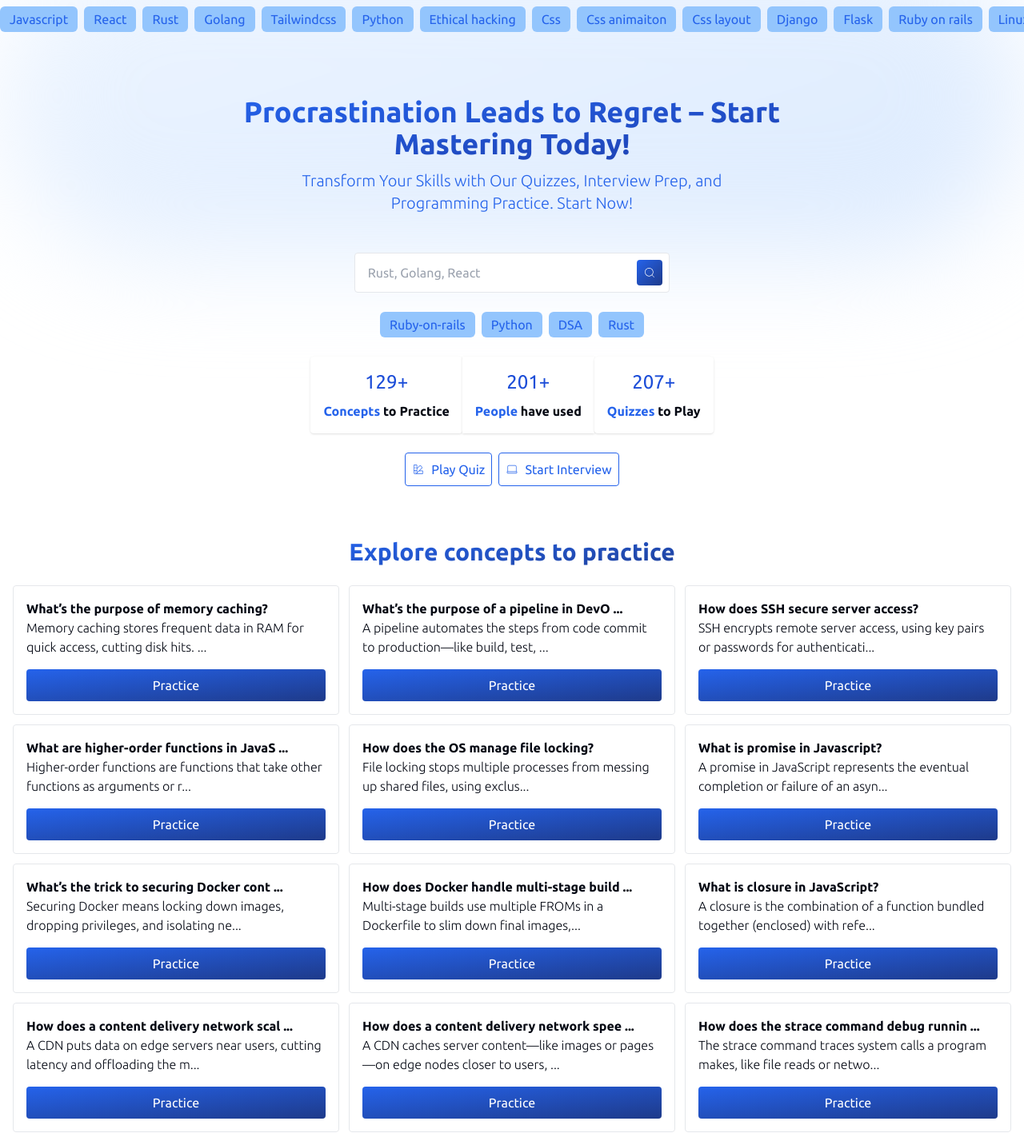
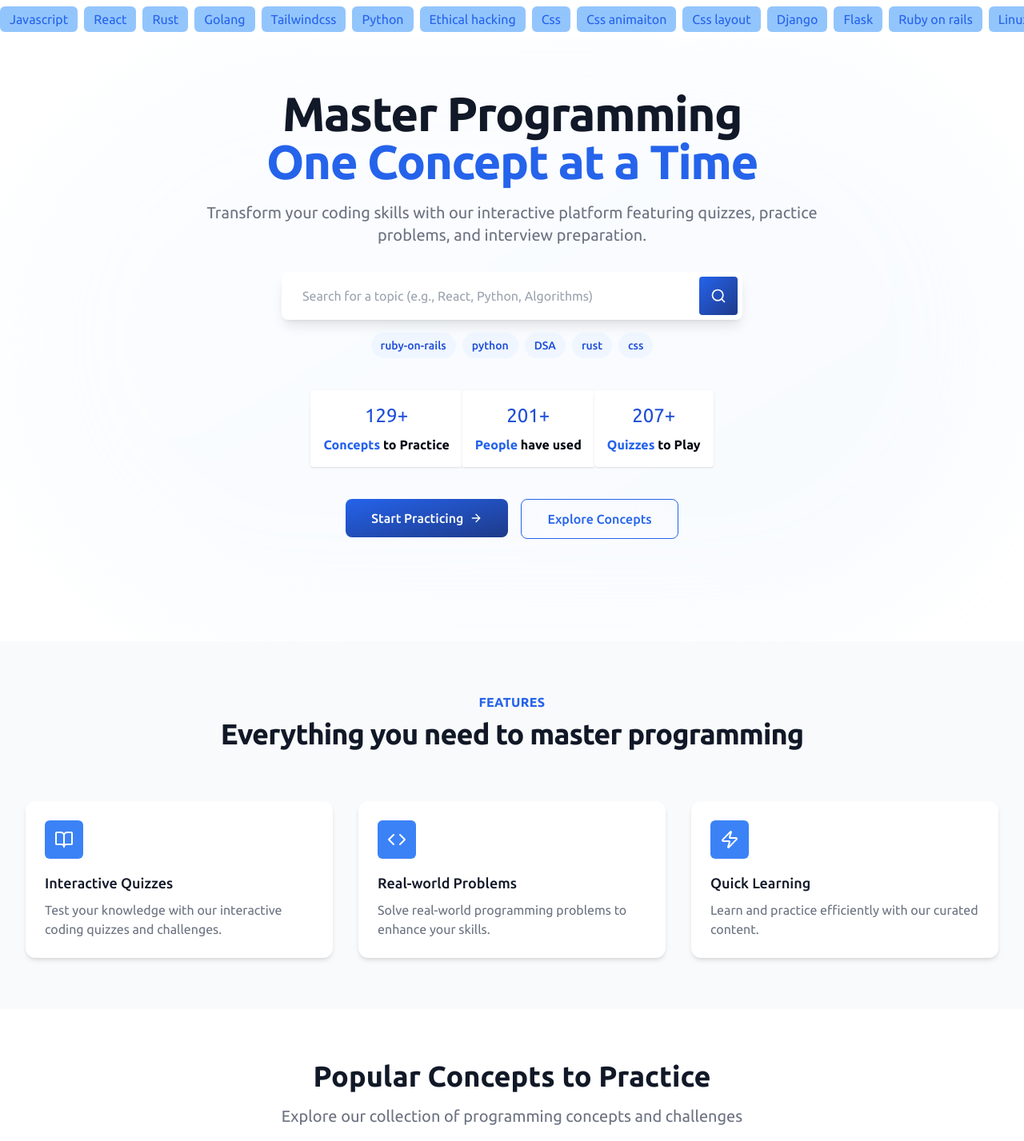
Before and after one commit to ashsajal1/js-practice-app, a React (Vite) app: page / in a window 1280 px wide. Shown: the part 80-1507 px from the top of the page at 80% size. Built offline with nearby package versions, Linux system fonts and the light colour scheme.

Commit message:
feat: polish ui

```diff
--- a/src/pages/home.tsx
+++ b/src/pages/home.tsx
@@ -1,103 +1,278 @@
-import QuestionCard from "../components/ui/question-card";
-import AnimatedPage from "../components/ui/animated-page";
+import { motion } from "framer-motion";
 import { useTypedSelector } from "../hooks/useTypedSelector";
-import { CiCompass1, CiLaptop, CiPalette, CiSearch } from "react-icons/ci";
+import {
+  Code,
+  BookOpen,
+  Zap,
+  Search,
+  ArrowRight,
+  ChevronRight,
+} from "lucide-react";
 import Button from "../components/ui/button";
 import { ChangeEvent, useEffect, useState } from "react";
 import { Link, useNavigate } from "react-router-dom";
-import TopicBadge from "../components/ui/topic-badge";
 import CounterStat from "../components/partials/counter-stat";
 import Blob from "../components/ui/blob";
 import { topicList } from "../lib/utils";
 import { getRandomSort } from "../lib/random";
+import QuestionCard from "../components/ui/question-card";
+import AnimatedPage from "../components/ui/animated-page";
+
+const features = [
+  {
+    name: "Interactive Quizzes",
+    description:
+      "Test your knowledge with our interactive coding quizzes and challenges.",
+    icon: BookOpen,
+  },
+  {
+    name: "Real-world Problems",
+    description:
+      "Solve real-world programming problems to enhance your skills.",
+    icon: Code,
+  },
+  {
+    name: "Quick Learning",
+    description: "Learn and practice efficiently with our curated content.",
+    icon: Zap,
+  },
+];
 
 export default function Home() {
-  const [topic, setTopic] = useState('');
+  const [topic, setTopic] = useState("");
   const [topicsList, setTopicsList] = useState<null | string[]>(null);
-  const concepts = useTypedSelector((state) => state.concept.concepts).slice(0, 15);
+  const [isSearchFocused, setIsSearchFocused] = useState(false);
+  const concepts = useTypedSelector((state) => state.concept.concepts).slice(
+    0,
+    15
+  );
   const navigate = useNavigate();
 
   useEffect(() => {
-    setTopicsList(topicList.sort(getRandomSort))
-  }, [])
+    setTopicsList(topicList.sort(getRandomSort));
+  }, []);
 
   const handleSearch = (e: ChangeEvent<HTMLFormElement>) => {
     e.preventDefault();
-    navigate(`/concept?topic=${topic}`);
+    if (topic.trim()) {
+      navigate(`/concept?topic=${encodeURIComponent(topic.trim())}`);
+    }
   };
 
   return (
     <AnimatedPage>
-      <div>
-        <section className="md:p-12 p-6 z-10 flex flex-col gap-6 items-center justify-center">
+      {/* Hero Section */}
+      <div className="relative overflow-hidden">
+        <div className="max-w-7xl mx-auto">
+          <div className="relative z-10 pb-8 sm:pb-16 md:pb-20 lg:max-w-7xl lg:w-full lg:pb-28 xl:pb-32">
+            <main className="mt-10 mx-auto max-w-7xl px-4 sm:mt-12 sm:px-6 lg:mt-16 lg:px-8">
+              <div className="text-center">
+                <motion.h1
+                  className="text-4xl tracking-tight font-extrabold text-gray-900 dark:text-white sm:text-5xl md:text-6xl"
+                  initial={{ opacity: 0, y: 20 }}
+                  animate={{ opacity: 1, y: 0 }}
+                  transition={{ duration: 0.5 }}
+                >
+                  <span className="block">Master Programming</span>
+                  <span className="block text-blue-600 dark:text-blue-400">
+                    One Concept at a Time
+                  </span>
+                </motion.h1>
+                <motion.p
+                  className="mt-3 max-w-md mx-auto text-base text-gray-500 dark:text-gray-300 sm:text-lg md:mt-5 md:text-xl md:max-w-3xl"
+                  initial={{ opacity: 0, y: 20 }}
+                  animate={{ opacity: 1, y: 0 }}
+                  transition={{ delay: 0.1, duration: 0.5 }}
+                >
+                  Transform your coding skills with our interactive platform
+                  featuring quizzes, practice problems, and interview
+                  preparation.
+                </motion.p>
 
-          <div className="md:p-6 md:px-60 py-6">
-            <h1 className="text-2xl md:text-4xl font-extrabold text-center from-blue-600 to-blue-800 bg-clip-text text-transparent bg-gradient-to-br">Procrastination Leads to Regret – Start Mastering Today!</h1>
-
-            <p className="text-center mt-3 md:text-xl md:px-12 px-4 font-extralight text-blue-600">Transform Your Skills with Our Quizzes, Interview Prep, and Programming Practice. Start Now!</p>
-          </div>
-          <form onSubmit={handleSearch} className="border dark:bg-darkColor bg-white dark:border-gray-700 flex items-center justify-between rounded px-2  md:w-1/3 gap-2 p-1 focus-within:border-blue-600">
+                {/* Search Bar */}
+                <motion.div
+                  className="mt-8 max-w-xl mx-auto"
+                  initial={{ opacity: 0, y: 20 }}
+                  animate={{ opacity: 1, y: 0 }}
+                  transition={{ delay: 0.2, duration: 0.5 }}
+                >
+                  <form onSubmit={handleSearch} className="relative">
+                    <div
+                      className={`flex items-center bg-white dark:bg-gray-800 rounded-lg shadow-lg overflow-hidden border-2 transition-all duration-200 ${
+                        isSearchFocused
+                          ? "border-blue-500"
+                          : "border-transparent"
+                      }`}
+                    >
                       <input
+                        type="text"
+                        value={topic}
                         onChange={(e) => setTopic(e.target.value)}
-              value={topic}
-              type="text"
-              placeholder="Rust, Golang, React"
-              className="p-2 dark:bg-darkColor dark:text-darkText rounded outline-none"
+                        onFocus={() => setIsSearchFocused(true)}
+                        onBlur={() => setIsSearchFocused(false)}
+                        placeholder="Search for a topic (e.g., React, Python, Algorithms)"
+                        className="w-full px-6 py-4 text-gray-900 dark:text-white bg-transparent border-0 focus:ring-0 focus:outline-none"
                         required
                       />
-
-            <Button>
-              <CiSearch className="h-4 w-4" />
+                      <Button
+                        type="submit"
+                        variant="solid"
+                        className="m-1 h-12 w-12 flex-shrink-0"
+                        aria-label="Search"
+                      >
+                        <Search className="h-5 w-5" />
                       </Button>
-
+                    </div>
                   </form>
 
-          <div className="flex gap-2 items-center">
-            {topicsList?.slice(0, 4).map(topic =>
-              <TopicBadge onClick={() => setTopic(topic)} topic={topic} />
-            )}
+                  <div className="mt-4 flex flex-wrap justify-center gap-2">
+                    {topicsList?.slice(0, 5).map((topic, index) => (
+                      <motion.button
+                        key={topic}
+                        onClick={() => setTopic(topic)}
+                        whileHover={{ y: -2 }}
+                        whileTap={{ scale: 0.98 }}
+                        className="px-3 py-1.5 text-sm font-medium bg-blue-50 dark:bg-blue-900/30 text-blue-700 dark:text-blue-300 rounded-full hover:bg-blue-100 dark:hover:bg-blue-800/50 transition-colors"
+                        initial={{ opacity: 0, y: 10 }}
+                        animate={{ opacity: 1, y: 0 }}
+                        transition={{ delay: 0.3 + index * 0.05 }}
+                      >
+                        {topic}
+                      </motion.button>
+                    ))}
+                  </div>
+                </motion.div>
+
+                <div className="grid place-items-center mt-10">
+                  <CounterStat />
                 </div>
 
-          <CounterStat />
-
-          <div className="flex items-center gap-2">
-            <Link to='/quiz'>
-              <Button className="flex items-center gap-2" variant="outline">
-                <CiPalette />
-                <span>Play Quiz</span>
+                <div className="mt-10 flex justify-center gap-4">
+                  <Link to="/quiz">
+                    <Button
+                      variant="solid"
+                      className="group px-8 py-3 text-base font-medium rounded-lg"
+                    >
+                      Start Practicing
+                      <ArrowRight className="ml-2 h-4 w-4 group-hover:translate-x-1 transition-transform" />
                     </Button>
                   </Link>
-            <Link to='/interview'>
-              <Button className="flex items-center gap-2" variant="outline">
-                <CiLaptop />
-                <span>Start Interview</span>
+                  <Link to="/concept">
+                    <Button
+                      variant="outline"
+                      className="px-8 py-3 text-base font-medium rounded-lg"
+                    >
+                      Explore Concepts
                     </Button>
                   </Link>
-
+                </div>
+              </div>
+            </main>
+          </div>
+        </div>
+        <Blob className="absolute top-0 right-0 -z-10 w-full h-full opacity-20" />
       </div>
 
-        </section>
-        <Blob className='top-0 w-full -z-10' />
+      {/* Features Section */}
+      <div className="py-16 bg-gray-50 dark:bg-gray-900/30 overflow-hidden">
+        <div className="max-w-7xl mx-auto px-4 sm:px-6 lg:px-8">
+          <div className="lg:text-center">
+            <h2 className="text-base text-blue-600 dark:text-blue-400 font-semibold tracking-wide uppercase">
+              Features
+            </h2>
+            <p className="mt-2 text-3xl leading-8 font-extrabold tracking-tight text-gray-900 dark:text-white sm:text-4xl">
+              Everything you need to master programming
+            </p>
           </div>
 
-      <div className="p-4 flex flex-col items-center justify-center relative">
-        <h1 className="g-text font-extrabold text-3xl text-center pb-6">Explore concepts to practice</h1>
-        <div className="grid grid-cols-1 md:grid-cols-3 gap-3">
-          {concepts.map((question) => (
+          <div className="mt-16">
+            <div className="grid grid-cols-1 gap-8 md:grid-cols-3">
+              {features.map((feature, index) => (
+                <motion.div
+                  key={feature.name}
+                  className="bg-white dark:bg-gray-800 p-6 rounded-xl shadow-md hover:shadow-lg transition-shadow"
+                  initial={{ opacity: 0, y: 20 }}
+                  whileInView={{ opacity: 1, y: 0 }}
+                  viewport={{ once: true }}
+                  transition={{ delay: index * 0.1, duration: 0.5 }}
+                  whileHover={{ y: -5 }}
+                >
+                  <div className="flex items-center justify-center h-12 w-12 rounded-md bg-blue-500 text-white">
+                    <feature.icon className="h-6 w-6" aria-hidden="true" />
+                  </div>
+                  <h3 className="mt-4 text-lg font-medium text-gray-900 dark:text-white">
+                    {feature.name}
+                  </h3>
+                  <p className="mt-2 text-base text-gray-500 dark:text-gray-400">
+                    {feature.description}
+                  </p>
+                </motion.div>
+              ))}
+            </div>
+          </div>
+        </div>
+      </div>
+
+      {/* Concepts Section */}
+      <div className="py-16 bg-white dark:bg-gray-900">
+        <div className="max-w-7xl mx-auto px-4 sm:px-6 lg:px-8">
+          <div className="text-center">
+            <h2 className="text-3xl font-extrabold text-gray-900 dark:text-white sm:text-4xl">
+              Popular Concepts to Practice
+            </h2>
+            <p className="mt-3 max-w-2xl mx-auto text-xl text-gray-500 dark:text-gray-300 sm:mt-4">
+              Explore our collection of programming concepts and challenges
+            </p>
+          </div>
+
+          <div className="mt-12 grid gap-6 grid-cols-1 md:grid-cols-2 lg:grid-cols-3">
+            {concepts.map((question, index) => (
+              <motion.div
+                key={question.id}
+                initial={{ opacity: 0, y: 20 }}
+                whileInView={{ opacity: 1, y: 0 }}
+                viewport={{ once: true }}
+                transition={{ delay: index * 0.05, duration: 0.3 }}
+              >
                 <QuestionCard
                   question={question.question}
                   answer={question.answer}
                   id={question.id}
                   key={question.id}
                 />
+              </motion.div>
             ))}
           </div>
 
-        <Link to='/concept' className="w-full">
-          <Button className="w-full mt-4 flex items-center gap-2" variant="outline">
-            <CiCompass1 />
-            Explore more concepts
-          </Button></Link>
+          <div className="mt-10 text-center">
+            <Link
+              to="/concept"
+              className="inline-flex items-center px-6 py-3 border border-transparent text-base font-medium rounded-md text-white bg-blue-600 hover:bg-blue-700 transition-colors"
+            >
+              View All Concepts
+              <ChevronRight className="ml-2 h-5 w-5" />
+            </Link>
+          </div>
+        </div>
+      </div>
+
+      {/* CTA Section */}
+      <div className="bg-blue-600 dark:bg-blue-800">
+        <div className="max-w-2xl mx-auto text-center py-16 px-4 sm:py-20 sm:px-6 lg:px-8">
+          <h2 className="text-3xl font-extrabold text-white sm:text-4xl">
+            <span className="block">Ready to improve your skills?</span>
+          </h2>
+          <p className="mt-4 text-lg leading-6 text-blue-100">
+            Join thousands of developers who have already improved their coding
+            skills with our platform.
+          </p>
+          <Link
+            to="/signup"
+            className="mt-8 w-full inline-flex items-center justify-center px-5 py-3 border border-transparent text-base font-medium rounded-md text-blue-600 bg-white hover:bg-blue-50 sm:w-auto"
+          >
+            Get started for free
+          </Link>
+        </div>
       </div>
     </AnimatedPage>
   );
```
Lines whose indentation alone changed are shown as unchanged.
